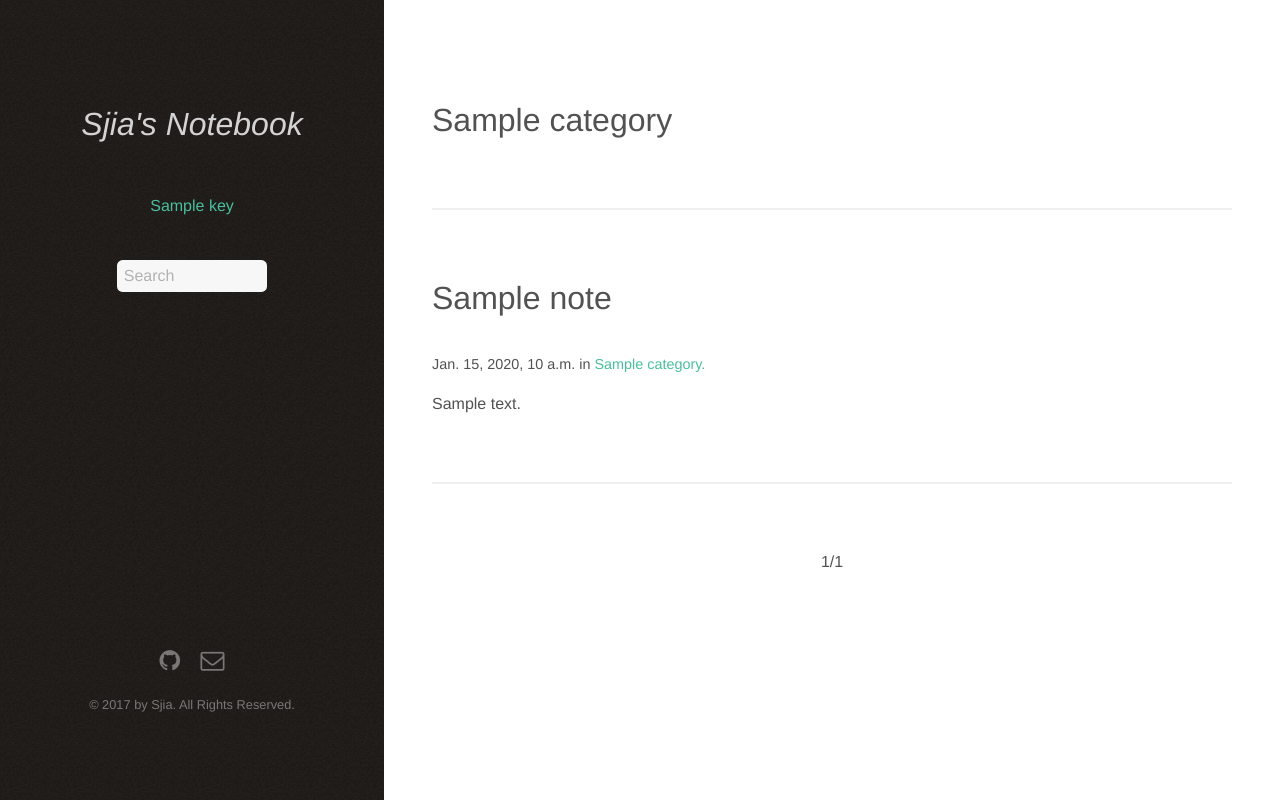
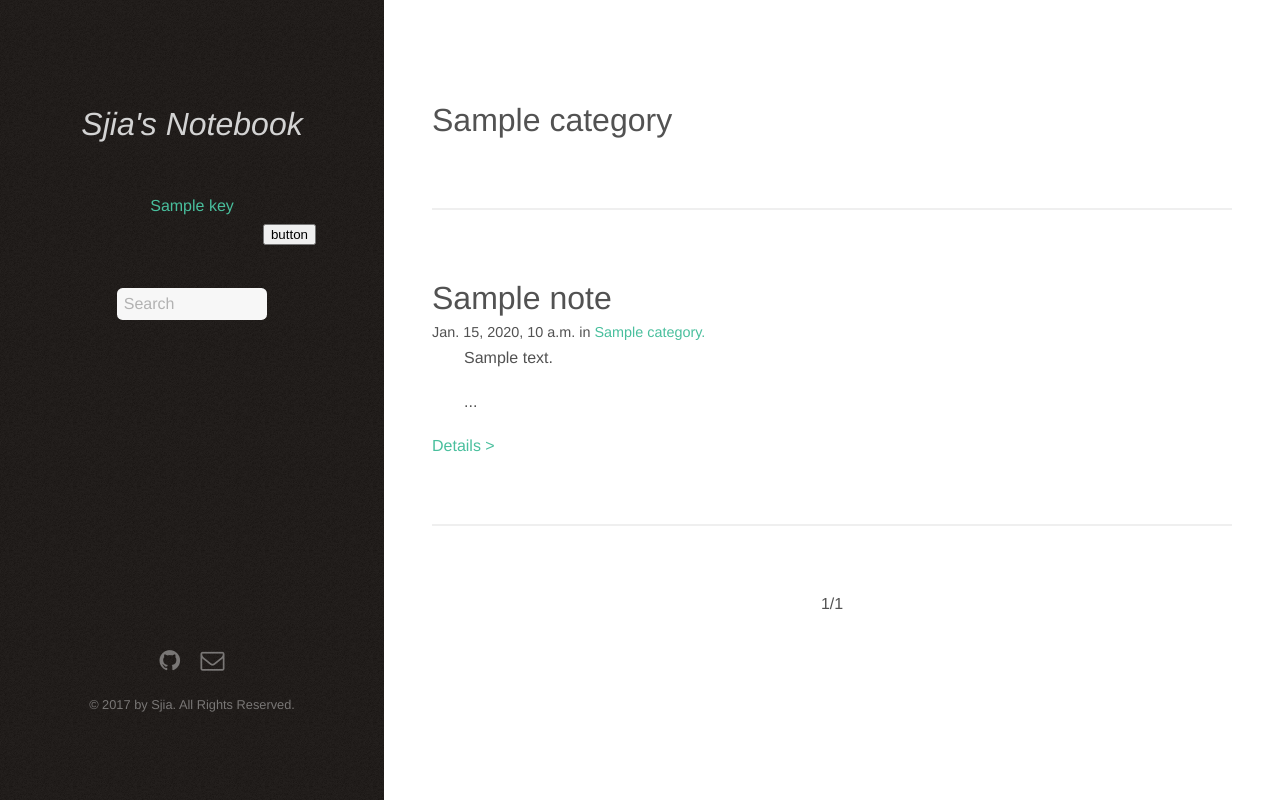
Before and after one commit to timereveals/notebook, a Django app: template templates/notebook/index.html in a window 1280 px wide. Run offline with Django 3.2, Linux system fonts and the light colour scheme; the template is opened without the code that fills it: most values are stand-ins (such as "Sample title", 1, 10 or a date in 2020); some libraries are stand-ins or nearby versions.

Commit message:
add detail fade in and out

```diff
--- a/static/notebook/css/style.css
+++ b/static/notebook/css/style.css
@@ -26,6 +26,9 @@
 		font-weight: 400;
 		line-height: 1.75em;
 	}
+  p{
+      text-indent:2em;
+  }
 
 	a {
 		-moz-transition: color 0.2s ease-in-out, border-color 0.2s ease-in-out;
@@ -58,14 +61,14 @@
 	}
 
 	p {
-		margin: 0 0 2em 0;
+		margin: 0 0 1em 0;
 	}
 
 	h1, h2, h3, h4, h5, h6 {
 		color: #525252;
 		font-weight: 400;
 		line-height: 1em;
-		margin: 0 0 1em 0;
+		margin: 0 0 0em 0;
 	}
 
 	h1 a, h2 a, h3 a, h4 a, h5 a, h6 a {
@@ -77,6 +80,7 @@
 	h1 {
 		font-size: 2em;
 		line-height: 1.5em;
+    margin:0;
 	}
 
 	h2 {
@@ -580,7 +584,7 @@
 
 	ul {
 		list-style: disc;
-		margin: 0 0 2em 0;
+		margin: 0 0 1em 0;
 		padding-left: 1em;
 	}
 
--- a/static/notebook/js/my.js
+++ b/static/notebook/js/my.js
@@ -23,9 +23,13 @@ function myfunction(category,kws,perpage,page){
                     }
                     s+='<h5>'+result.notes[i].time_update+' in '+links+'</h5>';
                     s+=result.notes[i].content;
+                    s+='<a class=\'fade\'>Details ></a>';
                     s+='</section>';
                     content+=s;
                 }
+                if(content==''){
+                    content='<h1>Oops. It seems that there\'s nothing related with "'+kws+'".</h1>';
+                }else{
                     pagination='<section><center><p>';
                     if(result.page_number>1){
                         pagination+='<a onclick=\"myfunction(\''+category+'\',\''+kws+'\','+perpage+','+(page-1)+")\" >Previous</a>";
@@ -36,6 +40,7 @@ function myfunction(category,kws,perpage,page){
                     }
                     pagination+='</p></center></section>';
                     content+=pagination;
+                }
                 document.getElementById("main").innerHTML=content;
             }
         }
@@ -63,3 +68,45 @@ $(function(){
         }
     });
 });
+
+$(document).ready(function(){
+    function toFadeIn($e){
+        $e.prevAll().fadeIn(1000);
+        $e.prev().fadeOut(1000);
+        $e.text("< Hide");
+        $e.attr("fade_in_or_out","out");
+    }
+    function toFadeOut($e){
+        $e.prevAll().fadeOut(1000);
+        var e_to_show=$e.siblings();
+        for(var i=0;i<7;i++){
+            e_to_show.eq(i).fadeIn(1000);
+        }
+        $e.prev().fadeIn(3000);
+        $e.text("Details >");
+        $e.attr("fade_in_or_out","in");
+    }
+    $(".fade").click(function(){
+        if($(this).attr('fade_in_or_out')=='in'){
+            toFadeIn($(this));
+        }else{
+            toFadeOut($(this));
+        }
+    });
+});
+function hide_details(section){
+    var s_children=section.children("*");
+    s_children.hide();
+    for(var j=0;j<7;j++){
+        s_children.eq(j).show();
+    }
+    s_children.eq(s_children.length-2).show();
+    s_children.eq(s_children.length-1).show();
+    s_children.eq(s_children.length-1).innerText="Details >";
+}
+function init_hide(){
+    var len_sections=$("section").length;
+    for(var i=0;i<len_sections;i++){
+        hide_details($("section").eq(i));
+    }
+}
--- a/templates/notebook/base.html
+++ b/templates/notebook/base.html
@@ -37,6 +37,7 @@
                 <a rel="{{value}}" href="?category={{key}}">{{key|capfirst}}</a>
             {% endfor %} {% endif %}
             </center>
+            <button onclick="testf();">button</button>
         </div>
         <div>
             <center>
--- a/templates/notebook/index.html
+++ b/templates/notebook/index.html
@@ -12,21 +12,27 @@
     <h1>{{note.title|capfirst}}</h1>
     <h5>{{note.time_update}} in {% for c in note.category.all%} <a href="?category={{ c.name|capfirst }}">{{ c.name|capfirst }}.</a>{%endfor%}</h5>
     {{note.content|custom_markdown}}
+    <p>...</p>
+    <a class="fade" fade_in_or_out="in">Details ></a>
 </section>
 {% endfor %}
+
+<script>
+ init_hide();
+</script>
 
 <section>
 <center>
 <span class="step-links">
     {% if notes.has_previous %}
-    <a onclick="myfunction('','',0,{{notes.previous_page_number}})">Previous </a>
+    <a onclick="myfunction('','',0,{{notes.previous_page_number}})" >Previous </a>
     {% endif %}
     <span class="current">
         {{ notes.number}}/{{notes.paginator.num_pages}}
     </span>
     {% if notes.has_next%}
     <!-- <a href="?page={{notes.next_page_number}}">Next</a> -->
-    <a onclick="myfunction('','',0,{{notes.next_page_number}})"> Next</a>
+    <a onclick="myfunction('','',0,{{notes.next_page_number}})" > Next</a>
     {% endif%}
 </span>
 </center>
```
Also changed, not shown: views.py (+7 -4 lines). Lines whose indentation alone changed are shown as unchanged.
